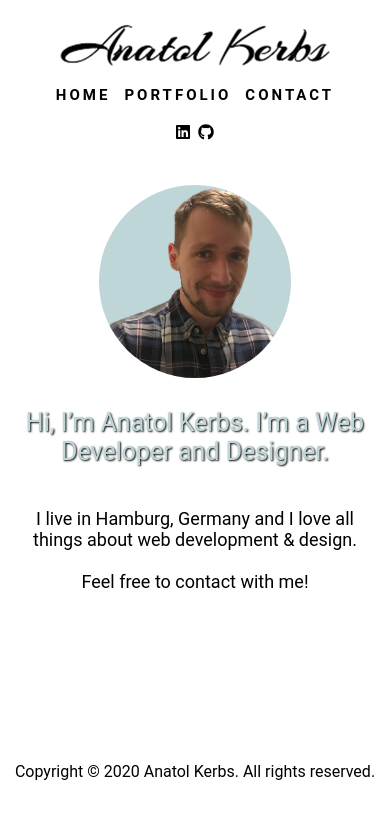
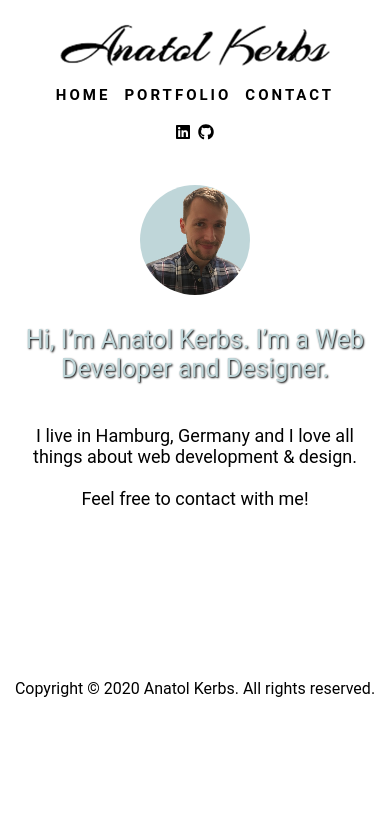
Before and after one commit to akerbs/kerbs, a React (Create React App) app: page / in a window 390 px wide. Shown: the top 818 px of the page. Built offline with nearby package versions, Linux system fonts and the light colour scheme.

Commit message:
img corr

```diff
--- a/src/App.css
+++ b/src/App.css
@@ -69,7 +69,8 @@
 }
 
 .Home-img {
-  width: 75%;
+  width: 100%;
+  zoom: 0.75;
   max-width: 300px;
   border-radius: 100%;
 }
@@ -98,7 +99,8 @@
 
 .Item-img {
   box-shadow: 3px 3px 17px #ccc;
-  width: 93%;
+  width: 100%;
+  zoom: 0.93;
 }
 
 .highlight-1 {
--- a/src/media.css
+++ b/src/media.css
@@ -13,6 +13,7 @@
   }
   .Home-img {
     min-width: 300px;
+    width: 100%;
   }
   .Contact-content {
     margin: 120px 70px 179px 30px;
@@ -141,7 +142,8 @@
     justify-content: center;
   }
   .Home-img {
-    width: 55%;
+    width: 100%;
+    zoom: 0.55;
     max-width: 200px;
     min-width: 150px;
   }
```
